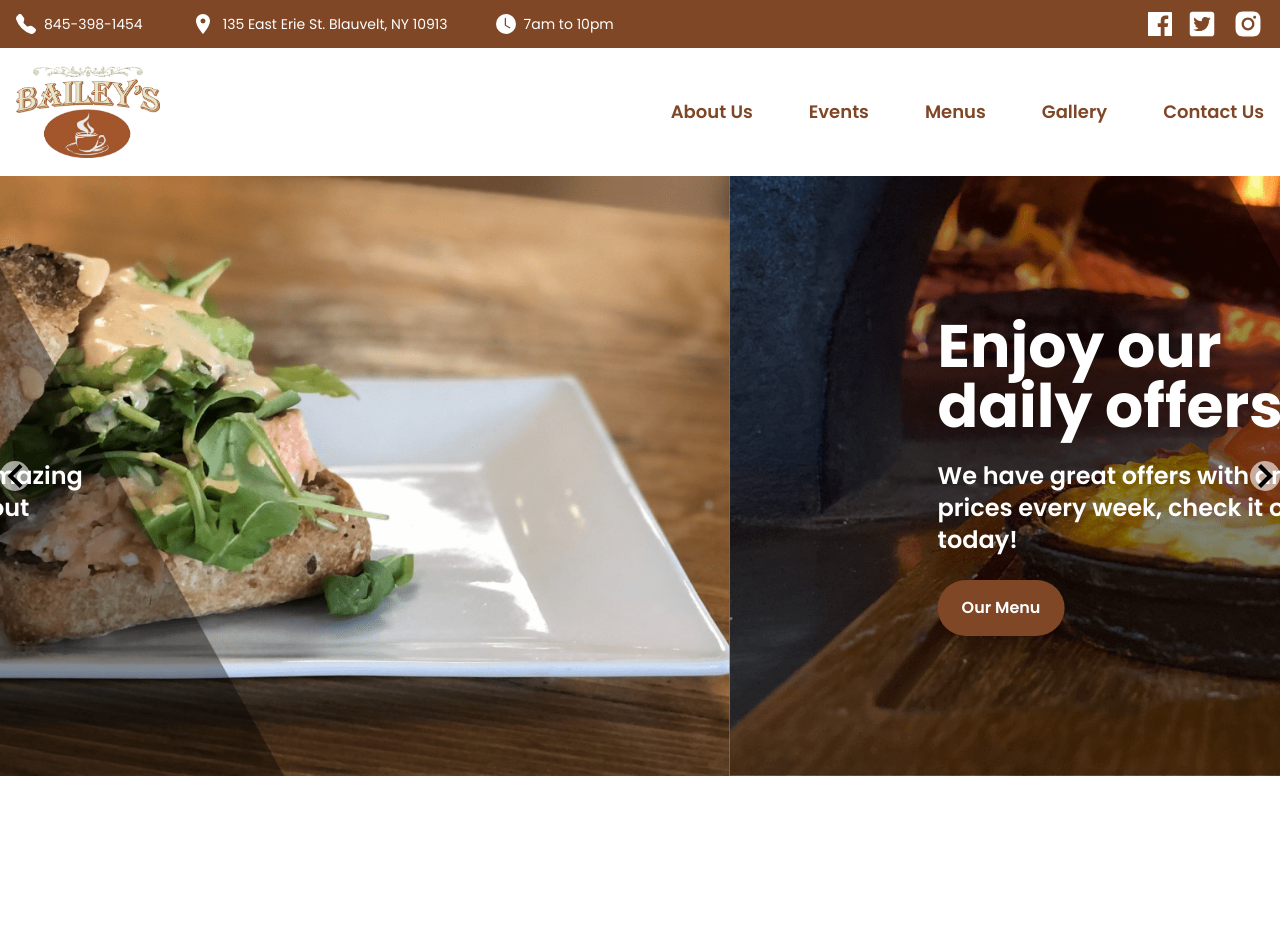
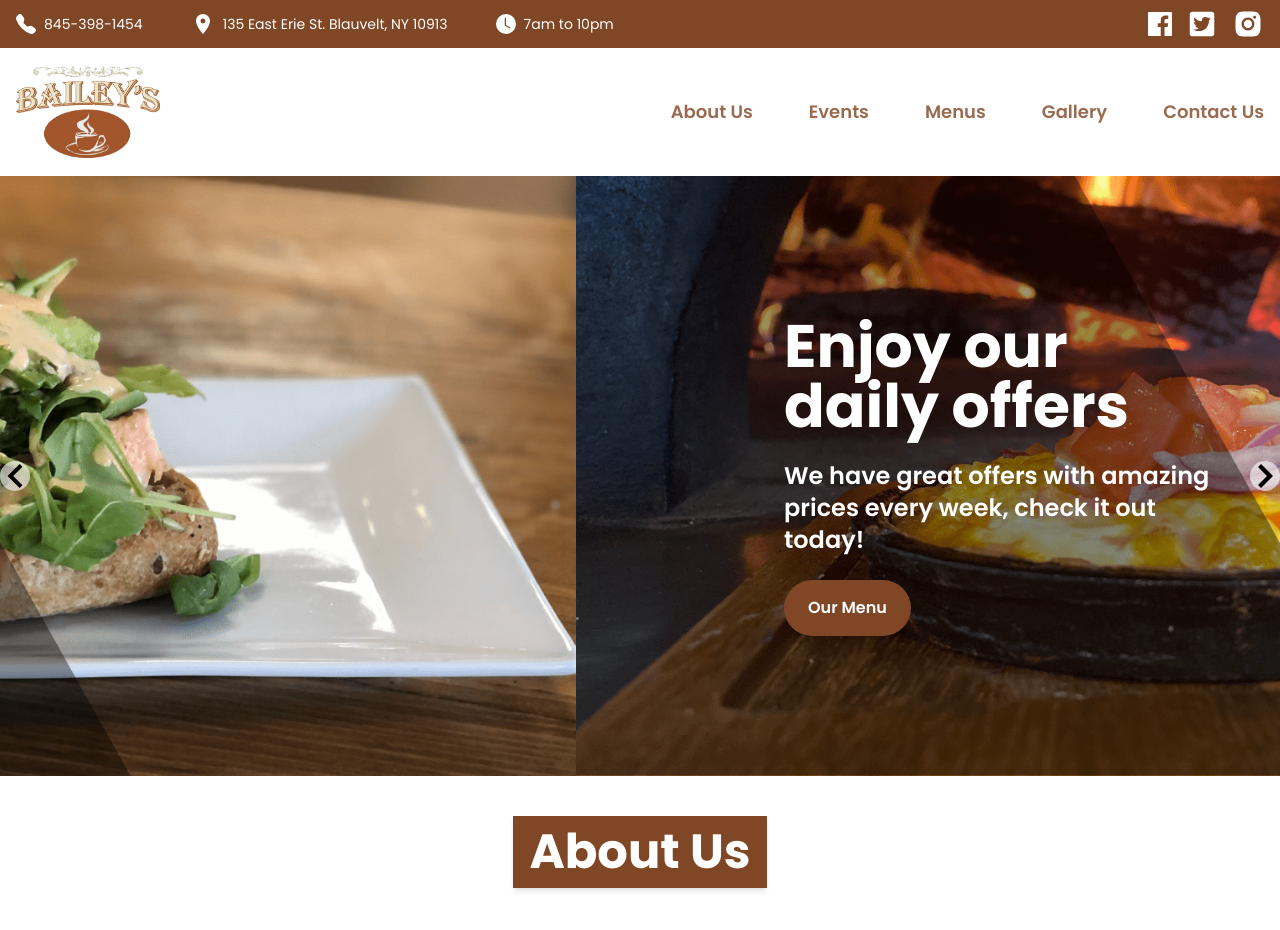
Before and after one commit to infruezo/baileyssmokehouseny, a React (Create React App) app: page /eatery in a window 1280 px wide. Shown: the top 930 px of the page. Before the commit the page ends 800 px from the top, so only its background shows below. Built offline with nearby package versions, Linux system fonts and the light colour scheme.

Commit message:
General changes, started working on mobile menu and about section

```diff
--- a/package.json
+++ b/package.json
@@ -11,6 +11,7 @@
     "react-icons": "^4.4.0",
     "react-router-dom": "^6.4.1",
     "react-scripts": "5.0.1",
+    "react-scroll": "^1.8.7",
     "react-slideshow-image": "^4.0.5",
     "web-vitals": "^2.1.4"
   },
--- /dev/null
+++ b/src/components/eatery/About.jsx
@@ -0,0 +1,12 @@
+import React from "react";
+import SectionTitle from "./SectionTitle";
+
+const About = () => {
+  return (
+    <div className="h-96 w-full py-6" id="about">
+      <SectionTitle title="About Us" />
+    </div>
+  );
+};
+
+export default About;
--- a/src/components/eatery/Navbar.jsx
+++ b/src/components/eatery/Navbar.jsx
@@ -1,18 +1,23 @@
-import React from "react";
+import React, { useState } from "react";
 import { BsFillTelephoneFill, BsFillClockFill } from "react-icons/bs";
 import { MdLocationOn } from "react-icons/md";
 import { GrFacebook } from "react-icons/gr";
 import { FaTwitterSquare } from "react-icons/fa";
 import { AiFillInstagram } from "react-icons/ai";
 import { FiMenu } from "react-icons/fi";
+import * as Scroll from "react-scroll";
 
 import EateryLogo from "../../images/eaterylogo.png";
+import { Link } from "react-router-dom";
 
 const Navbar = () => {
+  let SmoothLink = Scroll.Link;
+  const [openMenu, setOpenMenu] = useState(false);
+
   return (
-    <nav className="w-full h-32 font-poppins text-sm">
+    <nav className="w-full h-auto font-poppins text-sm flex flex-col space-y-0">
       {/* top navbar */}
-      <div className="w-full h-12 bg-[#7F4726] text-white flex items-center px-4">
+      <div className="w-full h-12 bg-primary-eateryBrown text-white flex items-center px-4">
         <div className="w-full xl:max-w-screen-2xl lg:max-w-screen-xl md:max-w-screen-lg h-full mx-auto flex items-center lg:justify-between justify-center">
           {/* right side */}
           <div className="items-center xl:space-x-12 lg:space-x-8 hidden lg:flex">
@@ -63,24 +68,78 @@ const Navbar = () => {
       </div>
 
       {/* main navbar */}
-      <div className="h-full px-4">
+      <div className="h-20 lg:h-32 px-4">
         <div className="w-full xl:max-w-screen-2xl lg:max-w-screen-xl md:max-w-screen-lg h-full mx-auto flex items-center justify-between ">
           {/* logo */}
-          <img src={EateryLogo} className="h-36 w-36 object-contain" alt="" />
+          <Link to="/eatery">
+            <img
+              src={EateryLogo}
+              className="h-24 w-24 lg:h-36 lg:w-36 object-contain"
+              alt=""
+            />
+          </Link>
 
           {/* links */}
-          <div className="lg:flex items-center xl:space-x-14 lg:space-x-8 font-semibold text-lg hidden text-[#7F4726]">
-            <a href="/">About Us</a>
-            <a href="/">Events</a>
-            <a href="/">Menus</a>
-            <a href="/">Gallery</a>
-            <a href="/">Contact Us</a>
+          <div className="lg:flex items-center xl:space-x-14 lg:space-x-8 font-semibold text-lg hidden text-primary-eateryBrown/80">
+            <SmoothLink
+              to="about"
+              className="hover:text-primary-eateryBrown duration-200 cursor-pointer"
+              spy={true}
+              smooth={true}
+              duration={500}
+            >
+              About Us
+            </SmoothLink>
+            <SmoothLink
+              className="hover:text-primary-eateryBrown duration-200 cursor-pointer"
+              to="events"
+              spy={true}
+              smooth={true}
+              duration={500}
+            >
+              Events
+            </SmoothLink>
+            <SmoothLink
+              className="hover:text-primary-eateryBrown duration-200 cursor-pointer"
+              to="menus"
+              spy={true}
+              smooth={true}
+              duration={500}
+            >
+              Menus
+            </SmoothLink>
+            <SmoothLink
+              className="hover:text-primary-eateryBrown duration-200 cursor-pointer"
+              to="gallery"
+              spy={true}
+              smooth={true}
+              duration={500}
+            >
+              Gallery
+            </SmoothLink>
+            <SmoothLink
+              className="hover:text-primary-eateryBrown duration-200 cursor-pointer"
+              to="contact"
+              spy={true}
+              smooth={true}
+              duration={500}
+            >
+              Contact Us
+            </SmoothLink>
           </div>
 
           {/* mobile toggler */}
           <div className="block lg:hidden">
-            <FiMenu className="h-8 w-8 cursor-pointer fill-current text-[#7F4726]" />
+            <FiMenu
+              className="h-8 w-8 cursor-pointer fill-current text-primary-eateryBrown"
+              onClick={(prev) => setOpenMenu(!prev)}
+            />
           </div>
+
+          {/* Mobile navigation */}
+          {openMenu && (
+            <div className="absolute left-0 top-0 md:hidden min-h-screen w-full bg-red-200 z-[10000]"></div>
+          )}
         </div>
       </div>
     </nav>
--- /dev/null
+++ b/src/components/eatery/SectionTitle.jsx
@@ -0,0 +1,11 @@
+import React from "react";
+
+const SectionTitle = ({ title }) => {
+  return (
+    <h1 className="bg-primary-eateryBrown w-fit px-4 py-3 lg:text-5xl text-2xl font-bold text-white mx-auto mt-4 shadow-md">
+      {title}
+    </h1>
+  );
+};
+
+export default SectionTitle;
--- a/src/components/eatery/Slider.jsx
+++ b/src/components/eatery/Slider.jsx
@@ -3,13 +3,9 @@ import "react-slideshow-image/dist/styles.css";
 import { Slide } from "react-slideshow-image";
 import { EaterySlideImages } from "../../utils/data";
 
-import img from "../../images/slider-1.png";
-
 const Slider = () => {
-  console.log(EaterySlideImages);
-
   return (
-    <div className="mt-12">
+    <div>
       <div className="slide-container">
         <Slide>
           {EaterySlideImages.map((slideImage, index) => (
@@ -26,7 +22,7 @@ const Slider = () => {
                     <p className="font-semibold lg:text-2xl text-sm">
                       {slideImage.text}
                     </p>
-                    <button className="shadow-md font-semibold px-6 py-4 bg-[#7F4726] rounded-full">
+                    <button className="shadow-md font-semibold px-6 py-4 bg-primary-eateryBrown rounded-full">
                       Our Menu
                     </button>
                   </div>
--- a/src/pages/Eatery.jsx
+++ b/src/pages/Eatery.jsx
@@ -1,4 +1,5 @@
 import React from "react";
+import About from "../components/eatery/About";
 import Navbar from "../components/eatery/Navbar";
 import Slider from "../components/eatery/Slider";
 
@@ -7,6 +8,7 @@ const Eatery = () => {
     <div className="font-poppins">
       <Navbar />
       <Slider />
+      <About />
     </div>
   );
 };
--- a/src/pages/Main.jsx
+++ b/src/pages/Main.jsx
@@ -12,7 +12,7 @@ const Main = () => {
     <>
       <SocialsWidget />
 
-      <div className="min-h-screen w-full flex flex-col lg:flex-row font-poppins">
+      <div className="min-h-screen w-full flex flex-col lg:flex-row font-poppins relative">
         {/* Left Image */}
         <div className="lg:flex-1 min-h-screen relative flex items-center justify-center">
           {/* background image and overlay */}
@@ -64,6 +64,14 @@ const Main = () => {
             </div>
           </Link>
         </div>
+
+        {/* Small Footer at the end of the page */}
+        <div className="lg:absolute bottom-0 left-0 flex items-center justify-center w-full h-12 bg-black  text-white font-semibold lg:text-sm text-xs">
+          <p className="tracking-wider">
+            Copyright © {new Date().getFullYear()} Bailey’s Smokehouse. All
+            Rights Reserved
+          </p>
+        </div>
       </div>
     </>
   );
--- a/src/utils/data.js
+++ b/src/utils/data.js
@@ -1,3 +1,4 @@
+// image imports
 import EaterySlider1 from "../images/slider-1.png";
 import EaterySlider2 from "../images/slider-2.png";
 import EaterySlider3 from "../images/slider-3.png";
--- a/tailwind.config.js
+++ b/tailwind.config.js
@@ -2,7 +2,13 @@
 module.exports = {
   content: ["./src/**/*.{js,jsx,ts,tsx}"],
   theme: {
-    extend: {},
+    extend: {
+      colors: {
+        primary: {
+          eateryBrown: "#7F4726",
+        },
+      },
+    },
     fontFamily: {
       poppins: ["Poppins", "arial"],
     },
```
Also changed, not shown: 1 other file (tests, documents, lock files or other folders).
